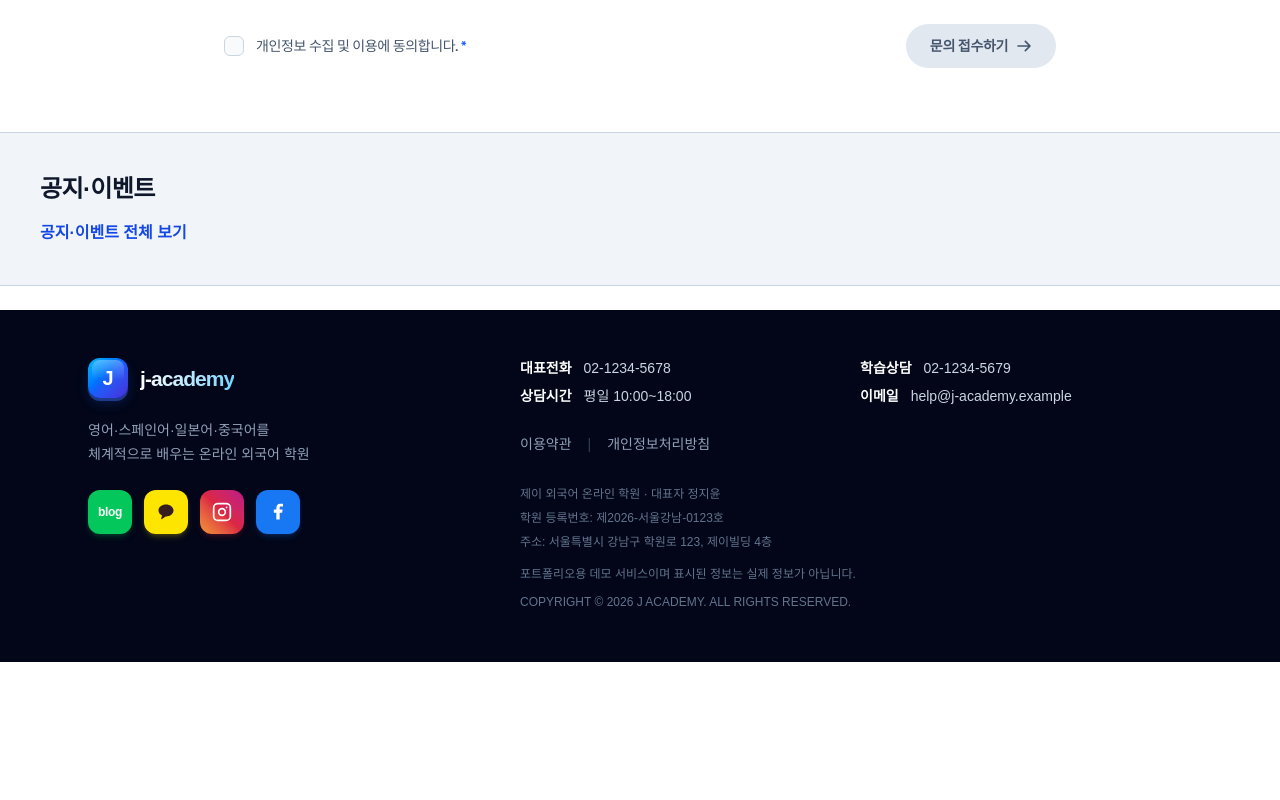
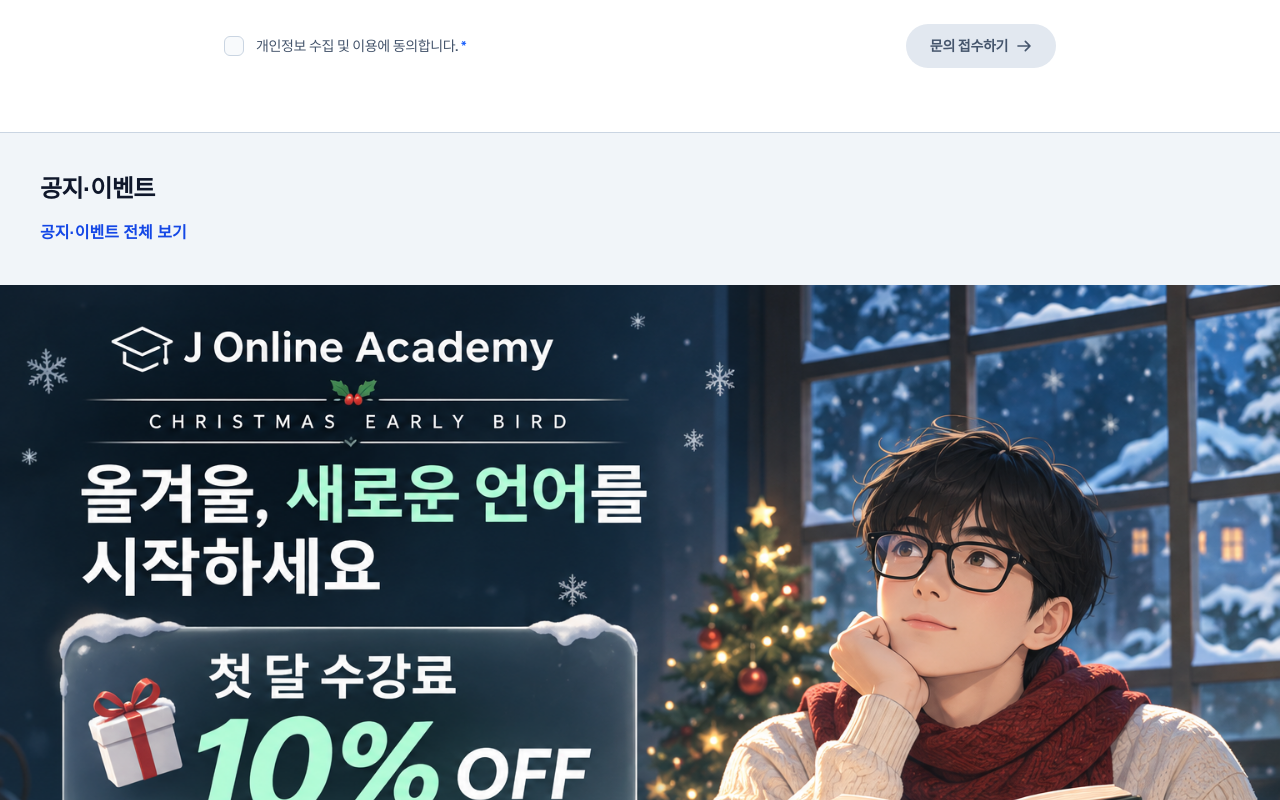
Before and after one commit to jeongjiyun777-ui/j-academy, a Next.js app in the folder frontend/: page / in a window 1280 px wide. Shown: the part 3280-4080 px from the top of the page. Before the commit the page ends 3942 px from the top, so only its background shows below. Built offline with nearby package versions, Linux system fonts and the light colour scheme; no server answers.

Commit message:
홈 공지·이벤트 섹션에 전체 너비 이미지 추가

```diff
--- a/frontend/app/page.tsx
+++ b/frontend/app/page.tsx
@@ -1,3 +1,4 @@
+import Image from "next/image";
 import Link from "next/link";
 import HomeSections, { homeTitleClassName } from "./(components)/home/HomeSections";
 import InquiryForm from "./(components)/inquiries/InquiryForm";
@@ -18,14 +19,24 @@ export default function Home() {
       <section
         id="notice"
         aria-labelledby="notice-heading"
-        className="w-full scroll-mt-64 border-y border-slate-300 bg-slate-100 px-6 py-10 sm:px-10 md:scroll-mt-44 lg:scroll-mt-36"
+        className="w-full scroll-mt-64 border-y border-slate-300 bg-slate-100 md:scroll-mt-44 lg:scroll-mt-36"
       >
+        <div className="px-6 py-10 sm:px-10">
           <h2 id="notice-heading" className="text-2xl font-bold tracking-tight text-slate-900">
             공지·이벤트
           </h2>
           <Link href="/notice" className="mt-4 inline-block font-semibold text-blue-700 hover:underline">
             공지·이벤트 전체 보기
           </Link>
+        </div>
+        <Image
+          src="/J-online3.png"
+          alt="제이아카데미 공지·이벤트 안내"
+          width={1536}
+          height={1024}
+          sizes="100vw"
+          className="block h-auto w-full"
+        />
       </section>
     </main>
   );
```
Also changed, not shown: frontend/public/J-online3.png (added). Lines whose indentation alone changed are shown as unchanged.
